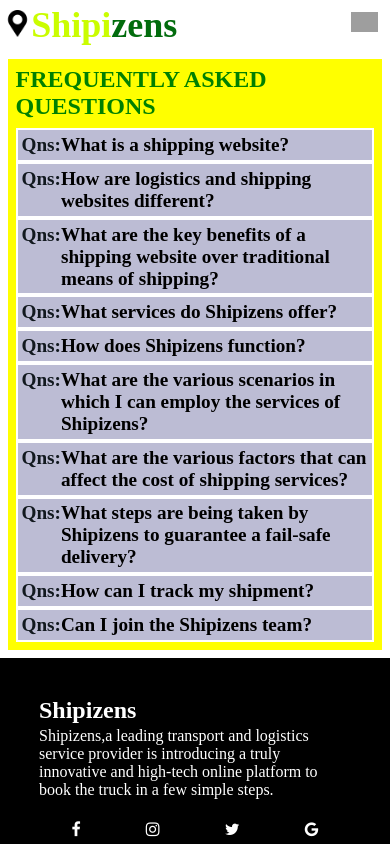
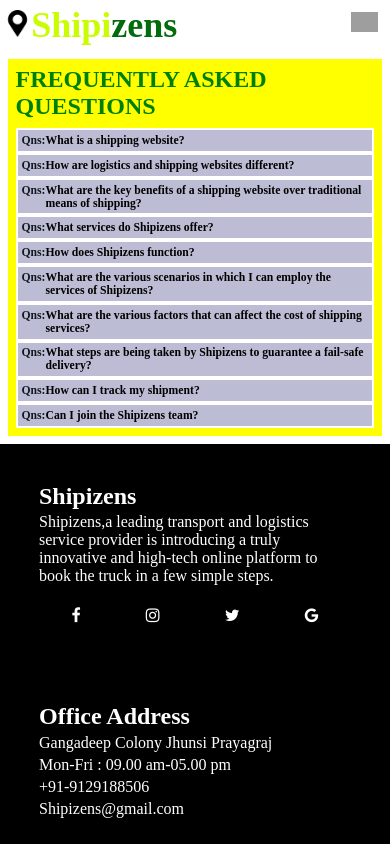
Before and after one commit to amanyddv/shipizens, an Angular app: page /Faqs in a window 390 px wide. Shown: the top 844 px of the page. Built offline with nearby package versions, Linux system fonts and the light colour scheme; grey boxes are pictures that could not be loaded.

Commit message:
faq responsive

```diff
--- a/src/app/pages/faqs/faqs.component.css
+++ b/src/app/pages/faqs/faqs.component.css
@@ -52,4 +52,19 @@
         padding-left:2.7vw ;
         padding-top: 0.5vw;
     }
+
+h4{
+    display: flex;
+    font-size: 3vw;
+    background-color:rgb(188, 188, 212);
+
+padding: 1vw;
+border-style: solid; border-width:2px; border-color: #FFFFFF;}
+h5{
+    display: flex;
+    font-size: 3vw;
+    background-color:rgb(211, 228, 137);
+    padding: 1vw;
+    border-style: solid; border-width:2px; border-color: #FFFFFF;}
+
 }
```
Also changed, not shown: src/assets/ourservice/icon5.jpg (renamed from src/assets/ourservice/IMG-20230504-WA0032.jpg).
